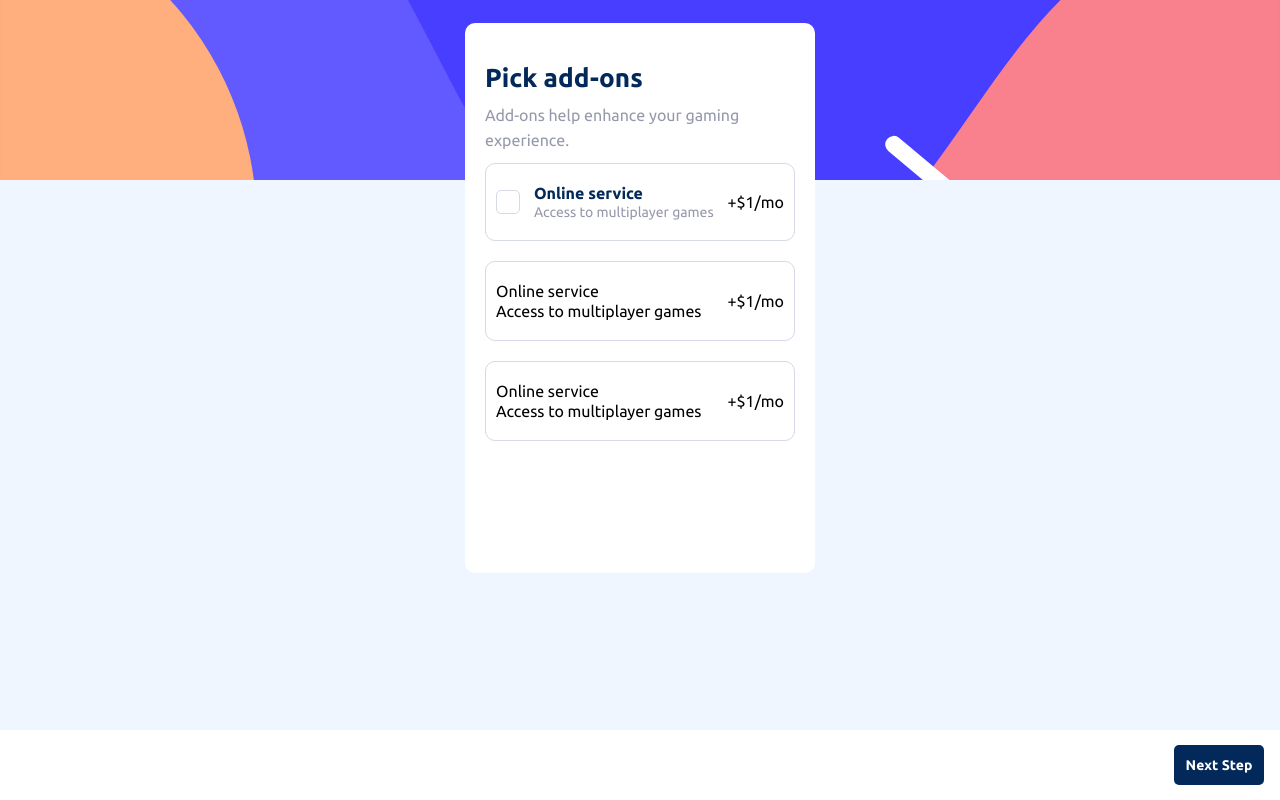
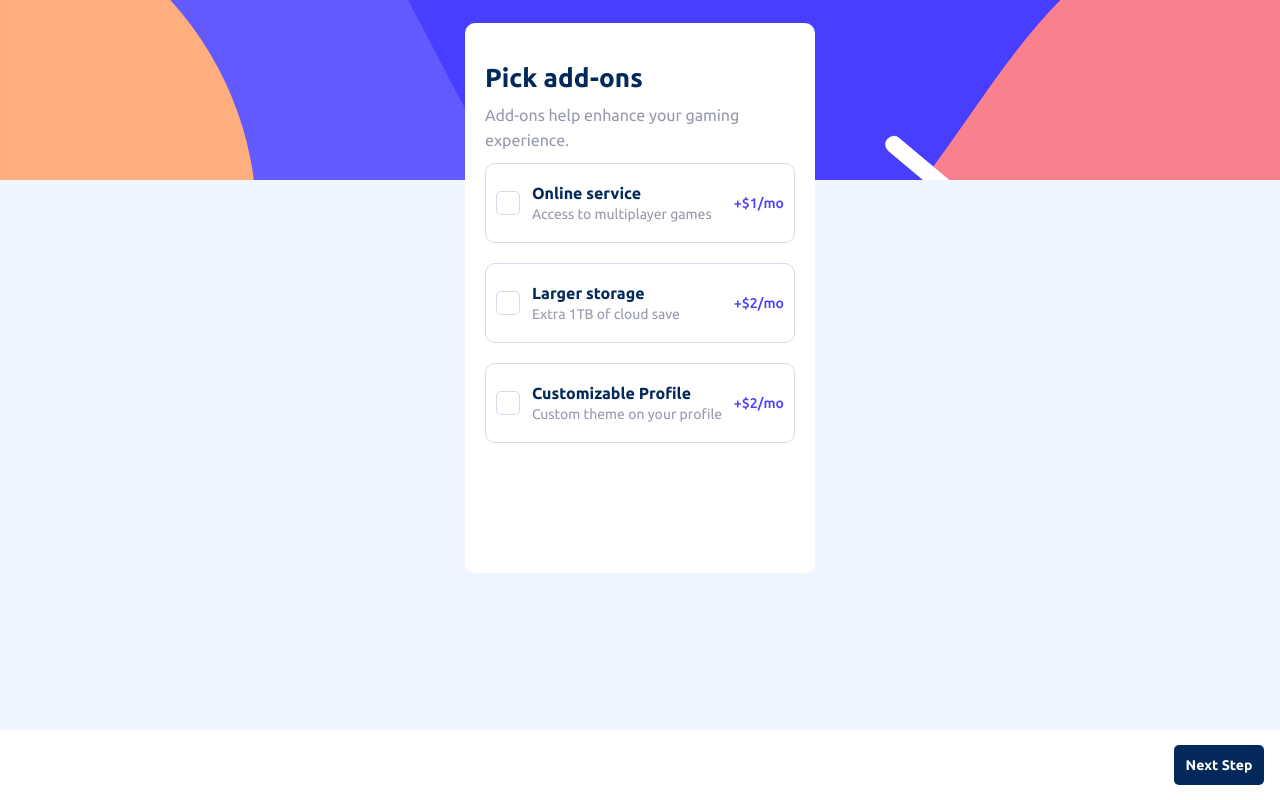
Before and after one commit to seweryngolba/multistep-form-FM, a plain HTML site: page index.html in a window 1280 px wide. Drawn offline with Linux system fonts and the light colour scheme.

Commit message:
all add ons

```diff
--- a/index.html
+++ b/index.html
@@ -127,7 +127,7 @@
             Add-ons help enhance your gaming experience.
           </p>
           <div class="add-ons-box">
-            <div class="online-services">
+            <div class="add-on">
               <input type="checkbox" id="check1" />
               <label for="check1"></label>
               <div class="services-text">
@@ -136,21 +136,23 @@
               </div>
               <p class="extras">+$1/mo</p>
             </div>
-            <div class="online-services">
+            <div class="add-on">
               <input type="checkbox" id="check2" />
+              <label for="check2"></label>
               <div class="services-text">
-                <p>Online service</p>
-                <p>Access to multiplayer games</p>
+                <p class="text-title">Larger storage</p>
+                <p class="text-subtitle">Extra 1TB of cloud save</p>
               </div>
-              <p class="extras">+$1/mo</p>
+              <p class="extras">+$2/mo</p>
             </div>
-            <div class="online-services">
+            <div class="add-on">
               <input type="checkbox" id="check3" />
+              <label for="check3"></label>
               <div class="services-text">
-                <p>Online service</p>
-                <p>Access to multiplayer games</p>
+                <p class="text-title">Customizable Profile</p>
+                <p class="text-subtitle">Custom theme on your profile</p>
               </div>
-              <p class="extras">+$1/mo</p>
+              <p class="extras">+$2/mo</p>
             </div>
           </div>
         </div>
--- a/style.css
+++ b/style.css
@@ -320,7 +320,7 @@ input:checked + .slider::before {
   gap: 20px;
 }
 
-.online-services {
+.add-on {
   display: flex;
   align-items: center;
   justify-content: space-between;
@@ -333,7 +333,9 @@ input:checked + .slider::before {
 .services-text {
   display: flex;
   flex-direction: column;
-  gap: 2px;
+  gap: 4px;
+  width: 200px;
+  margin-left: 10px;
 }
 
 .text-title {
@@ -346,11 +348,17 @@ input:checked + .slider::before {
   font-size: 14px;
 }
 
-.online-services input {
+.extras {
+  font-size: 14px;
+  color: hsl(243, 100%, 62%);
+  font-weight: 500;
+}
+
+.add-on input {
   display: none;
 }
 
-.online-services label {
+.add-on label {
   width: 24px;
   height: 24px;
   background-color: hsl(0, 0%, 100%);
@@ -360,11 +368,11 @@ input:checked + .slider::before {
   cursor: pointer;
 }
 
-.online-services input:checked + label {
+.add-on input:checked + label {
   background-color: hsl(243, 100%, 62%);
 }
 
-.online-services input:checked + label::before {
+.add-on input:checked + label::before {
   content: "\2713";
   color: hsl(0, 0%, 100%);
   margin-left: 5px;
```
